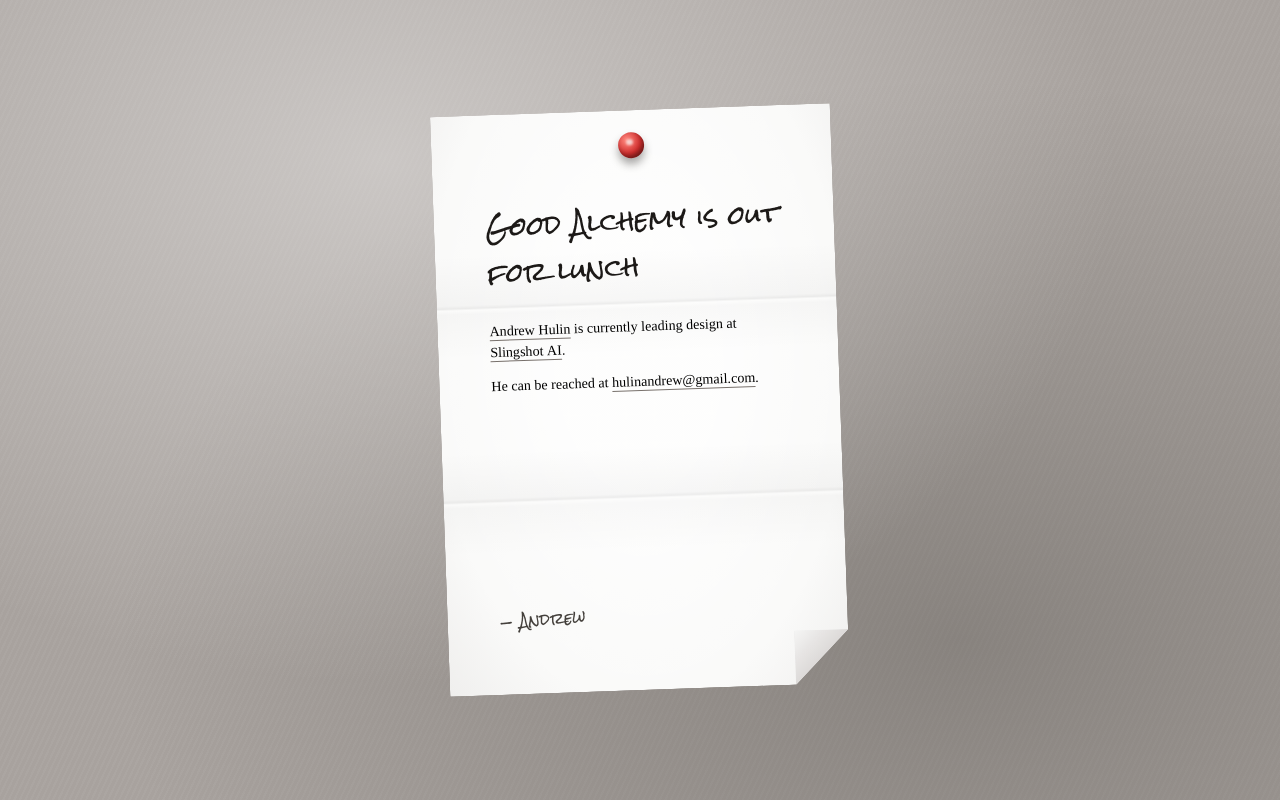
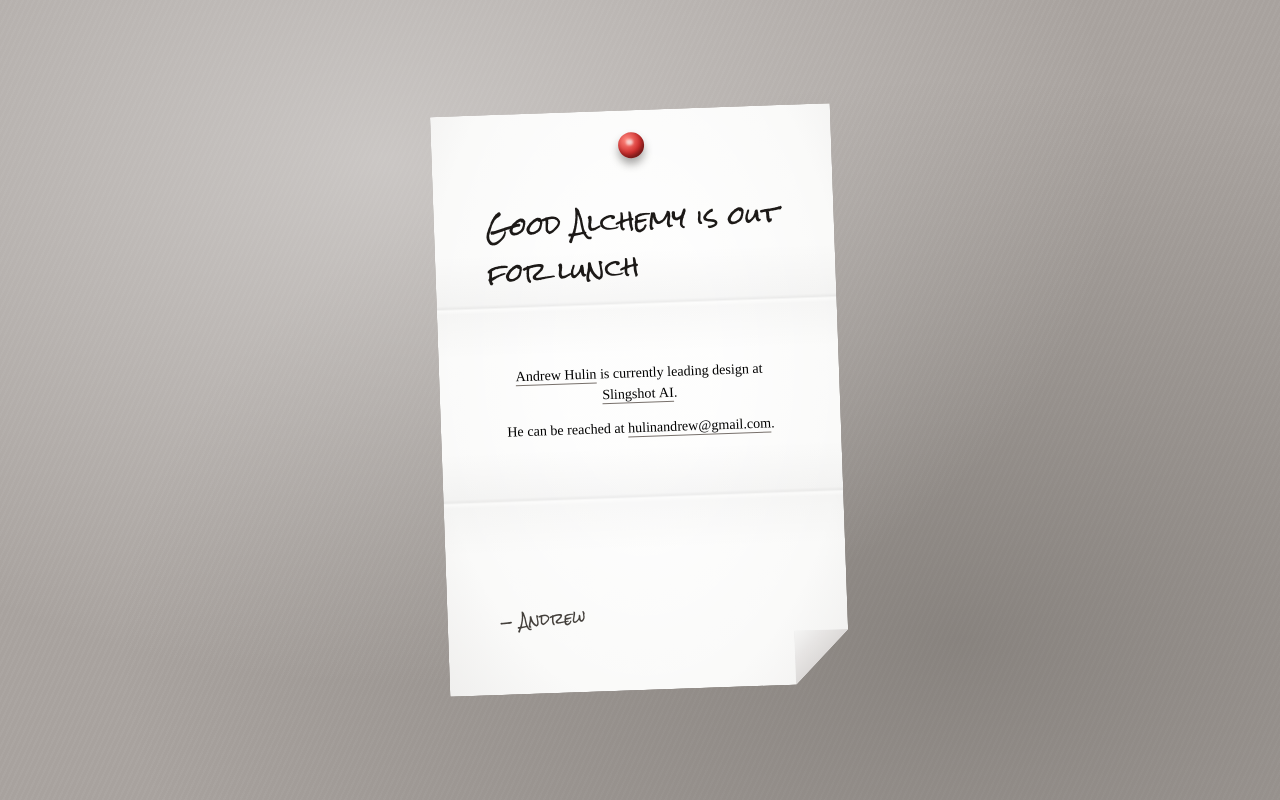
Before and after one commit to andrewhulin/goodalchemy.nyc, a plain HTML site: page index.html in a window 1280 px wide. Drawn offline with Linux system fonts and the light colour scheme.

Commit message:
Centre body copy in the panel between the creases
Co-Authored-By: Claude Fable 5 <noreply@anthropic.com>

```diff
--- a/index.html
+++ b/index.html
@@ -48,7 +48,8 @@
     min-height: 580px;
     display: flex;
     flex-direction: column;
-    padding: 88px 52px 64px;
+    --pad: 52px;
+    padding: 88px var(--pad) 64px;
     color: var(--stone-800);
     transform: rotate(-2deg);
     /* size of the dog-eared corner */
@@ -160,6 +161,20 @@
     transform: rotate(-1deg);
   }
 
+  /* Centred on the sheet's midpoint, which is the middle of the panel between
+     the two creases (they fall at 33.5% and 66.6%). Taken out of flow so the
+     heading and signature keep their own positions at top and foot. */
+  .body {
+    position: absolute;
+    left: var(--pad);
+    right: var(--pad);
+    top: 50%;
+    transform: translateY(-50%);
+    z-index: 1;
+    text-align: center;
+  }
+  .body p:last-child { margin-bottom: 0; }
+
   /* typeset body against the handwritten heading and signature */
   p {
     font-family: "Times New Roman", Times, serif;
@@ -192,7 +207,7 @@
   }
 
   @media (max-width: 480px) {
-    .letter { padding: 72px 34px 52px; min-height: 520px; }
+    .letter { --pad: 34px; padding: 72px var(--pad) 52px; min-height: 520px; }
     p { font-size: .86rem; }
   }
 </style>
@@ -201,8 +216,10 @@
   <main class="letter">
     <span class="pin" aria-hidden="true"></span>
     <h1>Good Alchemy is out for lunch</h1>
-    <p><a href="https://andrewhulin.com" rel="noopener">Andrew&nbsp;Hulin</a> is currently leading design at <a href="https://slingshotai.com" rel="noopener">Slingshot&nbsp;AI</a>.</p>
-    <p>He can be reached at <a href="mailto:hulinandrew@gmail.com">hulinandrew@gmail.com</a>.</p>
+    <div class="body">
+      <p><a href="https://andrewhulin.com" rel="noopener">Andrew&nbsp;Hulin</a> is currently leading design at <a href="https://slingshotai.com" rel="noopener">Slingshot&nbsp;AI</a>.</p>
+      <p>He can be reached at <a href="mailto:hulinandrew@gmail.com">hulinandrew@gmail.com</a>.</p>
+    </div>
     <p class="signoff">— Andrew</p>
   </main>
 </body>
```
